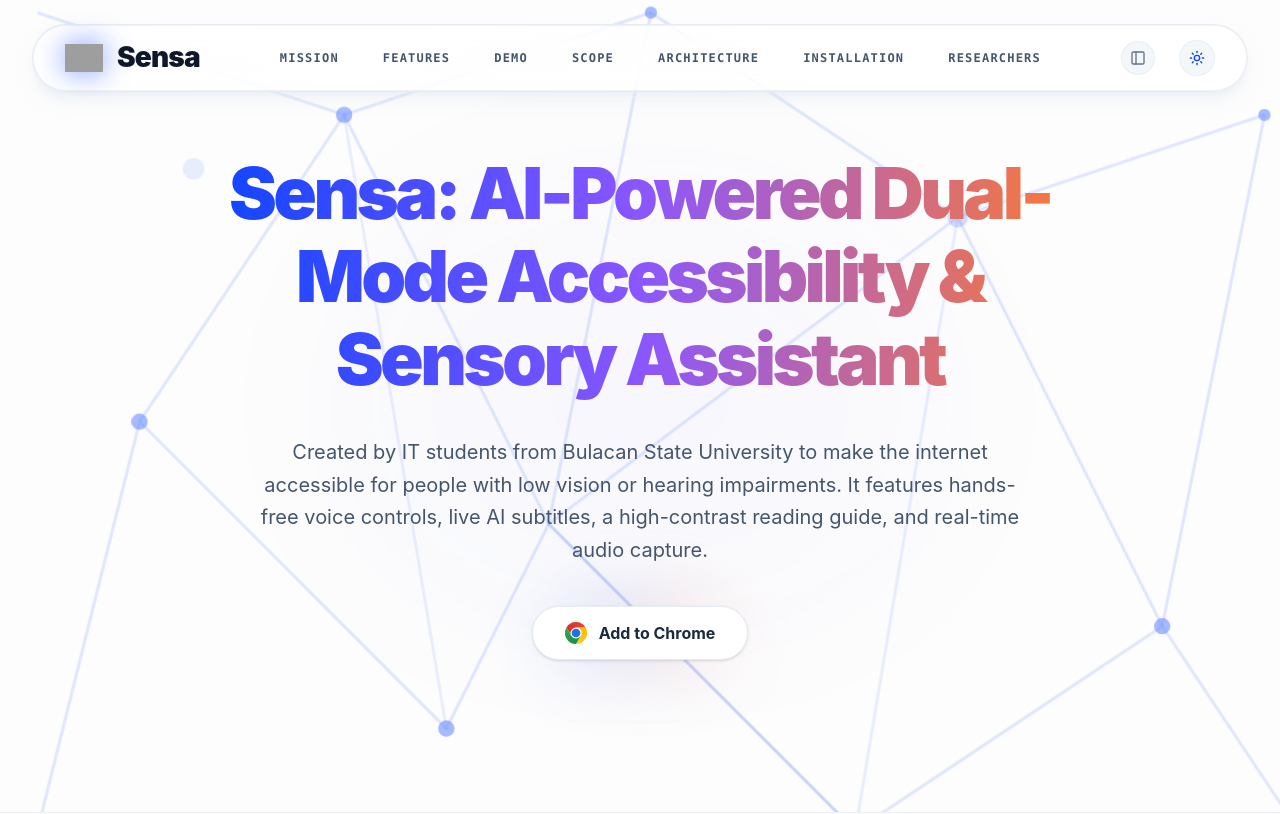
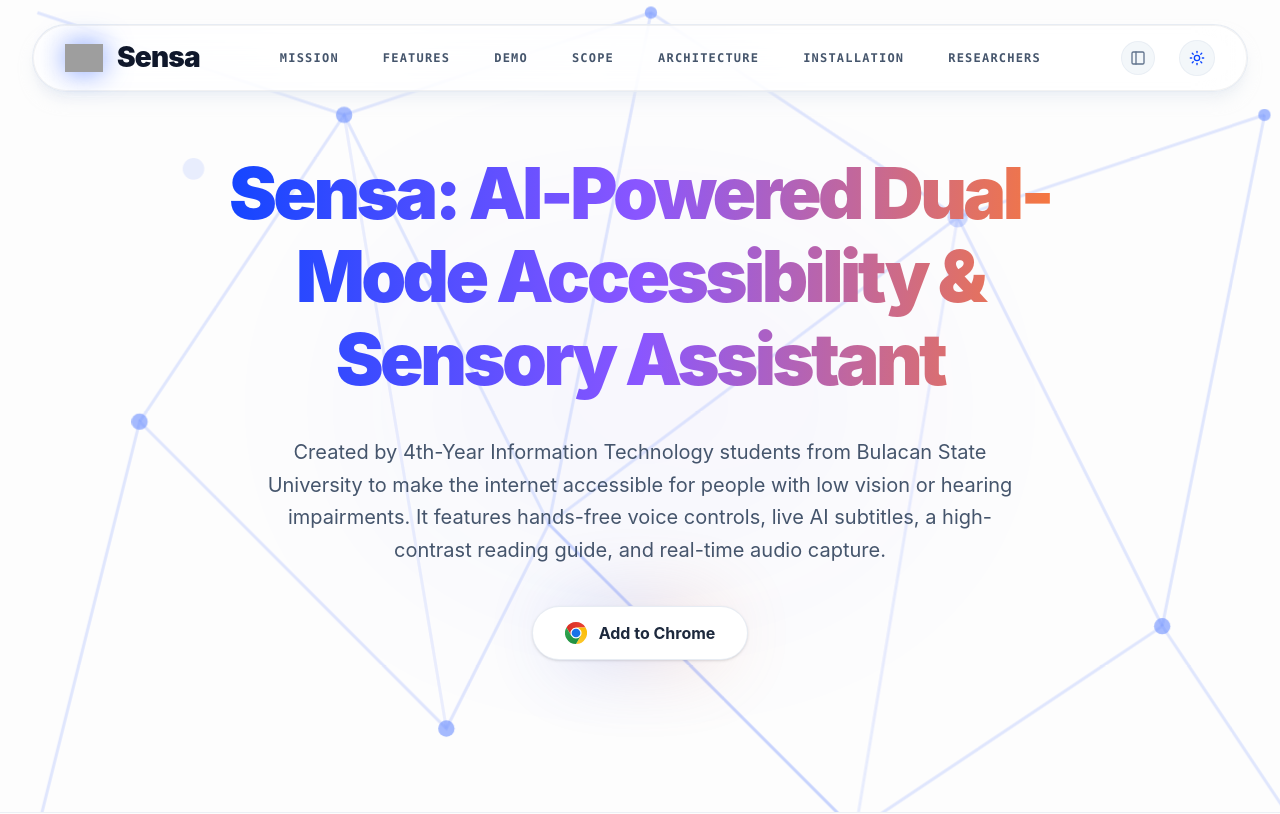
Before and after one commit to bulsu-kdlantolin/sensa-website, a React (Vite) app: page / in a window 1280 px wide. Shown: the top 814 px of the page. Built offline with nearby package versions, Linux system fonts and the light colour scheme; grey boxes are pictures that could not be loaded.

Commit message:
docs: update README.md and HeroSection to specify 4th-Year Information Technology students

```diff
--- a/src/components/HeroSection.tsx
+++ b/src/components/HeroSection.tsx
@@ -104,7 +104,7 @@ export default function HeroSection({ isDark }: HeroSectionProps) {
             isDark ? 'text-slate-400' : 'text-slate-600'
           }`}
         >
-          Created by IT students from Bulacan State University to make the internet accessible for people with low vision or hearing impairments. It features hands-free voice controls, live AI subtitles, a high-contrast reading guide, and real-time audio capture.
+          Created by 4th-Year Information Technology students from Bulacan State University to make the internet accessible for people with low vision or hearing impairments. It features hands-free voice controls, live AI subtitles, a high-contrast reading guide, and real-time audio capture.
         </p>
 
         <div className="relative flex items-center justify-center w-full mb-6 animate-pop group">
```
Also changed, not shown: 1 other file (tests, documents, lock files or other folders).
